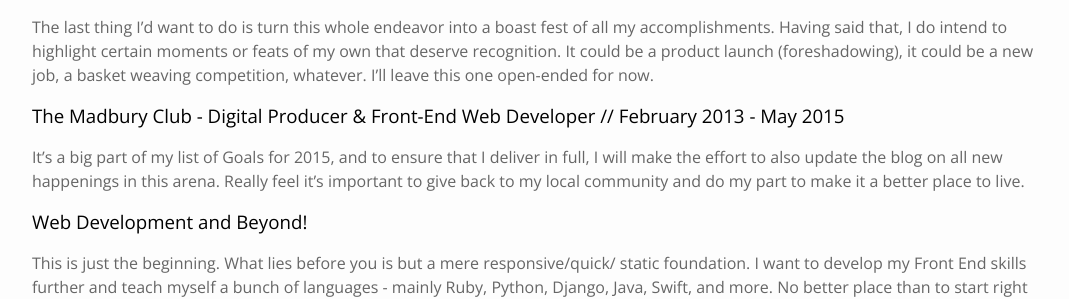
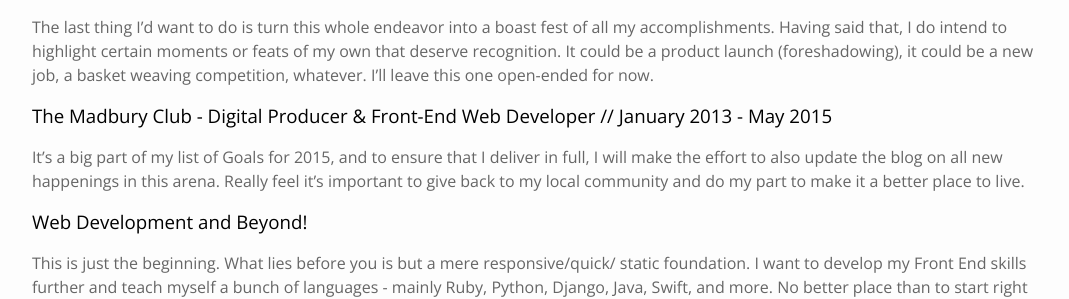
Before and after one commit to PHironaka/p-hironaka, a Jekyll site: the page built from resume.markdown, in a window 1280 px wide. Shown: the part 164-463 px from the top of the page, without its empty margins (105-1174 px from the left). Built offline with Jekyll 4.4.1, drawn with Linux system fonts in a browser that asks for light colours.

Commit message:
Updated Resume

```diff
--- a/resume.markdown
+++ b/resume.markdown
@@ -8,7 +8,7 @@ layout: default
 
 The last thing I'd want to do is turn this whole endeavor into a boast fest of all my accomplishments. Having said that, I do intend to highlight certain moments or feats of my own that deserve recognition. It could be a  product launch (foreshadowing), it could be a new job, a basket weaving competition, whatever. I'll leave this one open-ended for now.
 
-### The Madbury Club - Digital Producer & Front-End Web Developer // February 2013 - May 2015
+### The Madbury Club - Digital Producer & Front-End Web Developer // January 2013 - May 2015
 
 It's a big part of my list of Goals for 2015, and to ensure that I deliver in full, I will make the effort to also update the blog on all new happenings in this arena. Really feel it's important to give back to my local community and do my part to make it a better place to live.
 
```
